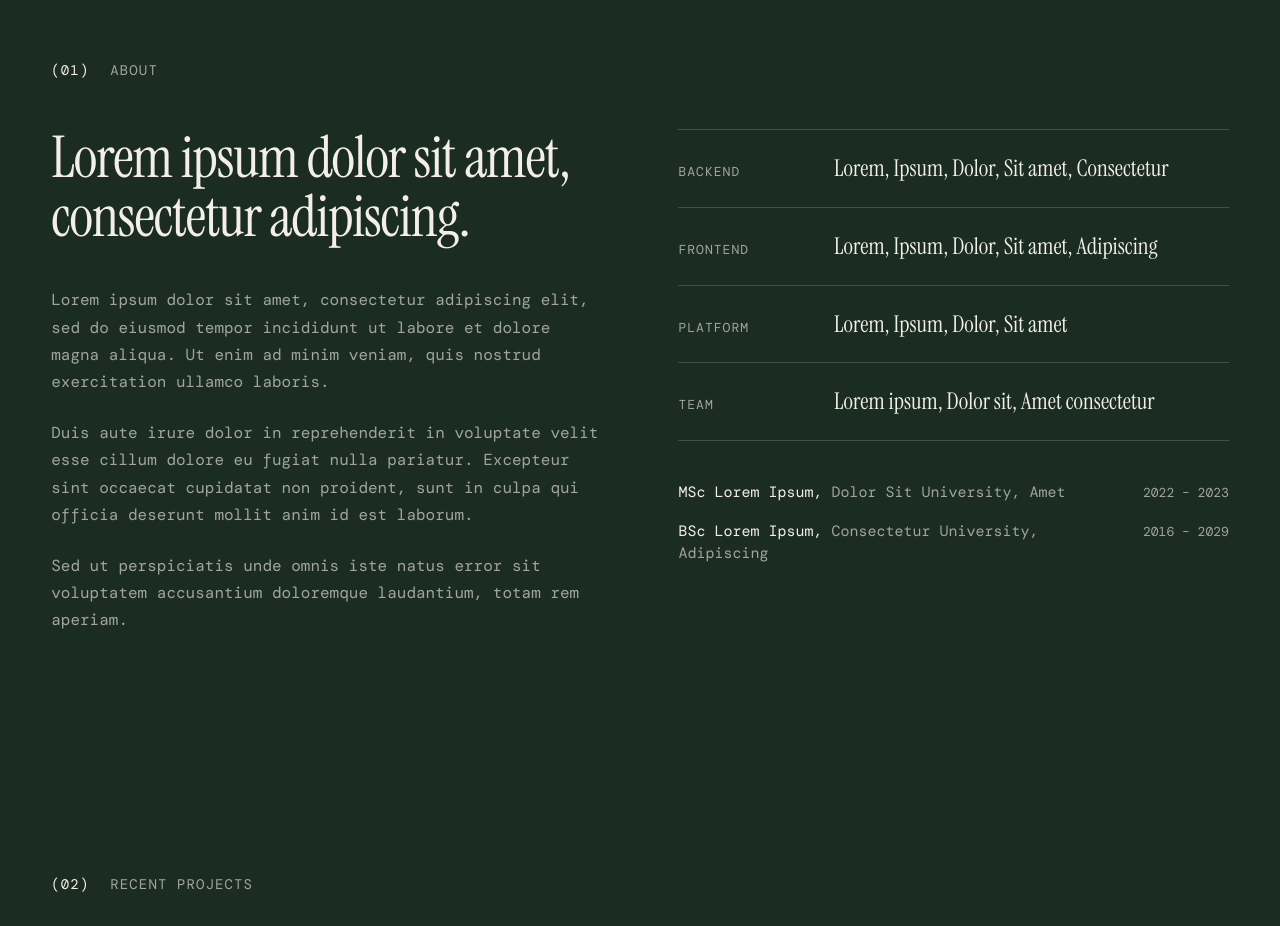
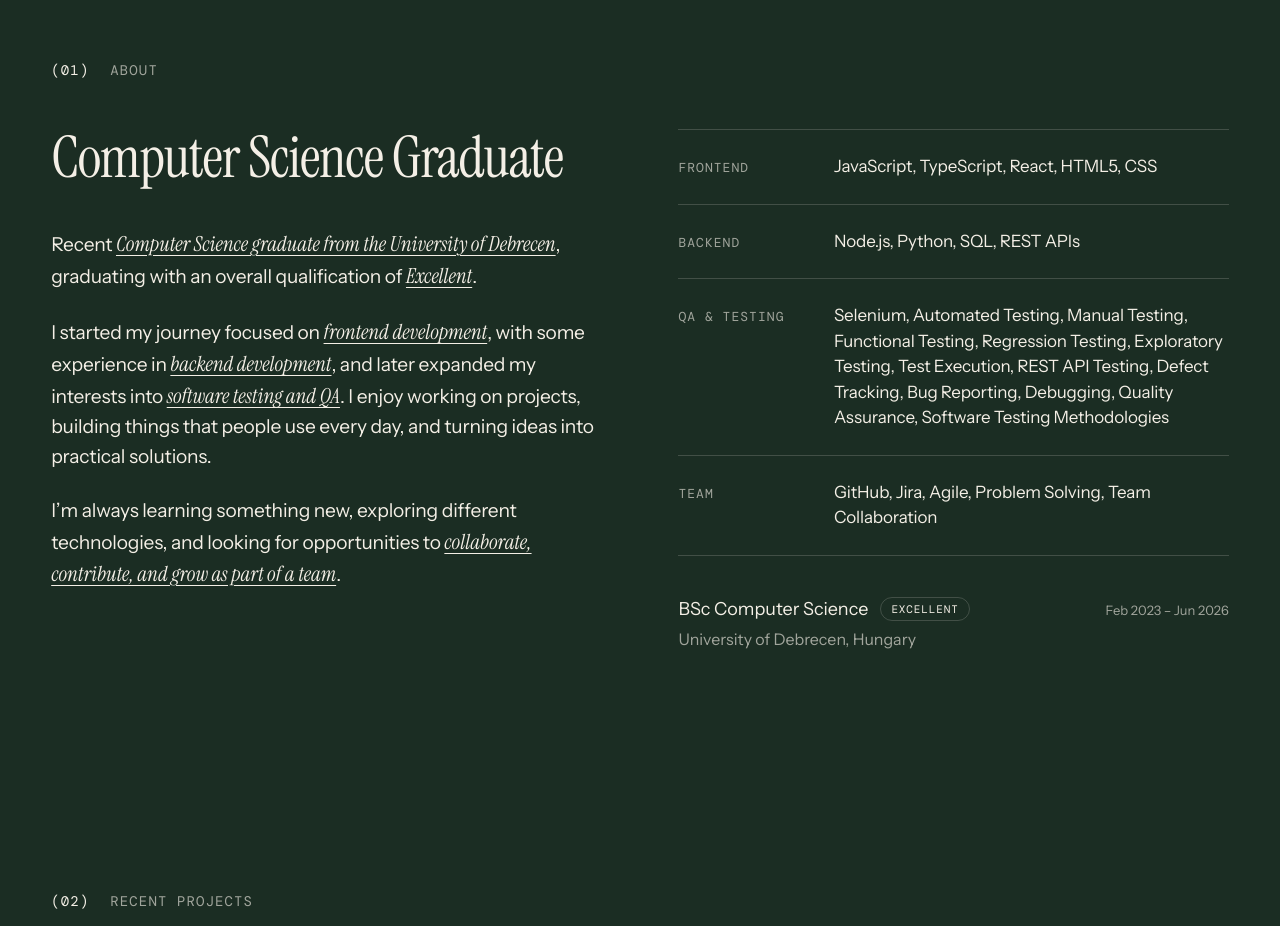
Before and after one commit to allentronix/my-oneline-cv, a React (Vite) app: page / in a window 1280 px wide. Shown: the part 860-1786 px from the top of the page. Built offline with nearby package versions, Linux system fonts and the light colour scheme; a web font is replaced by a local one.

Commit message:
fix: changed the lorem to real text

```diff
--- a/src/components/AboutSection.css
+++ b/src/components/AboutSection.css
@@ -26,10 +26,13 @@
 }
 
 .about-section__paragraph {
-  max-width: 60ch;
-  font-size: 16px;
-  line-height: 1.7;
-  color: var(--fg-muted);
+  max-width: 44ch;
+  font-family: var(--sans);
+  font-size: clamp(1.125rem, 1.5vw, 1.375rem);
+  line-height: 1.55;
+  letter-spacing: -0.01em;
+  color: var(--fg);
+  text-wrap: pretty;
 }
 
 .about-section__details {
--- a/src/components/AboutSection.jsx
+++ b/src/components/AboutSection.jsx
@@ -1,4 +1,5 @@
 import SectionLabel from "./ui/SectionLabel";
+import HighlightedText from "./ui/HighlightedText";
 import SkillGroups from "./SkillGroups";
 import EducationList from "./EducationList";
 import "./AboutSection.css";
@@ -20,7 +21,7 @@ function AboutSection({ about }) {
           <p className="about-section__heading">{heading}</p>
           {paragraphs.map((paragraph) => (
             <p className="about-section__paragraph" key={paragraph}>
-              {paragraph}
+              <HighlightedText text={paragraph} />
             </p>
           ))}
         </div>
--- a/src/components/EducationList.css
+++ b/src/components/EducationList.css
@@ -4,7 +4,8 @@
   margin: 0;
   padding: 0;
   list-style: none;
-  font-size: 15px;
+  font-family: var(--sans);
+  font-size: 16px;
 }
 
 .education-list__item {
@@ -12,6 +13,30 @@
   justify-content: space-between;
   align-items: baseline;
   gap: 8px 24px;
+}
+
+.education-list__text {
+  display: grid;
+  gap: 4px;
+}
+
+.education-list__degree {
+  display: flex;
+  flex-wrap: wrap;
+  align-items: center;
+  gap: 8px 12px;
+  font-size: 1.125rem;
+}
+
+.education-list__grade {
+  padding: 3px 10px;
+  border: 1px solid var(--line-strong);
+  border-radius: 999px;
+  font-family: var(--mono);
+  font-size: 11px;
+  letter-spacing: 0.08em;
+  text-transform: uppercase;
+  color: var(--fg);
 }
 
 .education-list__institution {
--- a/src/components/EducationList.jsx
+++ b/src/components/EducationList.jsx
@@ -5,12 +5,15 @@ function EducationList({ entries }) {
     <ul className="education-list">
       {entries.map((entry) => (
         <li className="education-list__item" key={entry.id}>
-          <p>
-            <span className="education-list__degree">{entry.degree}</span>,{" "}
-            <span className="education-list__institution">
-              {entry.institution}
-            </span>
-          </p>
+          <div className="education-list__text">
+            <p className="education-list__degree">
+              {entry.degree}
+              {entry.grade && (
+                <span className="education-list__grade">{entry.grade}</span>
+              )}
+            </p>
+            <p className="education-list__institution">{entry.institution}</p>
+          </div>
           <span className="education-list__years">{entry.years}</span>
         </li>
       ))}
--- a/src/components/Hero.css
+++ b/src/components/Hero.css
@@ -28,17 +28,6 @@
   letter-spacing: -0.015em;
   color: var(--fg);
   text-wrap: pretty;
-}
-
-.hero__intro strong {
-  font-family: var(--serif);
-  font-size: 1.08em;
-  font-weight: 400;
-  font-style: italic;
-  letter-spacing: 0;
-  text-decoration: underline;
-  text-decoration-thickness: 1px;
-  text-underline-offset: 0.18em;
 }
 
 .hero__footer {
--- a/src/components/Hero.jsx
+++ b/src/components/Hero.jsx
@@ -1,5 +1,5 @@
 import SocialLinks from "./SocialLinks";
-import { parseHighlights } from "../utils/parseHighlights";
+import HighlightedText from "./ui/HighlightedText";
 import "./Hero.css";
 
 function Hero({ headline, intro, linkedinUrl, githubUrl }) {
@@ -8,13 +8,7 @@ function Hero({ headline, intro, linkedinUrl, githubUrl }) {
       <div className="hero__content">
         <h1 className="hero__headline">{headline}</h1>
         <p className="hero__intro">
-          {parseHighlights(intro).map((segment, index) =>
-            segment.isHighlighted ? (
-              <strong key={index}>{segment.text}</strong>
-            ) : (
-              segment.text
-            ),
-          )}
+          <HighlightedText text={intro} />
         </p>
       </div>
       <div className="hero__footer">
--- a/src/components/SkillGroups.css
+++ b/src/components/SkillGroups.css
@@ -24,9 +24,10 @@
 
 .skill-groups__items {
   margin: 0;
-  font-family: var(--serif);
-  font-size: clamp(1.375rem, 1.8vw, 1.75rem);
-  line-height: 1.25;
+  font-family: var(--sans);
+  font-size: clamp(1.0625rem, 1.3vw, 1.25rem);
+  line-height: 1.5;
+  letter-spacing: -0.01em;
 }
 
 @media (max-width: 520px) {
--- /dev/null
+++ b/src/components/ui/HighlightedText.css
@@ -0,0 +1,11 @@
+.highlight {
+  font-family: var(--serif);
+  font-size: 1.08em;
+  font-weight: 400;
+  font-style: italic;
+  letter-spacing: 0;
+  color: var(--fg);
+  text-decoration: underline;
+  text-decoration-thickness: 1px;
+  text-underline-offset: 0.18em;
+}
--- /dev/null
+++ b/src/components/ui/HighlightedText.jsx
@@ -0,0 +1,17 @@
+import { parseHighlights } from "../../utils/parseHighlights";
+import "./HighlightedText.css";
+
+// Renders text, wrapping any **double-asterisk** parts in an italic, underlined highlight.
+function HighlightedText({ text }) {
+  return parseHighlights(text).map((segment, index) =>
+    segment.isHighlighted ? (
+      <strong key={index} className="highlight">
+        {segment.text}
+      </strong>
+    ) : (
+      segment.text
+    ),
+  );
+}
+
+export default HighlightedText;
--- a/src/data/about.js
+++ b/src/data/about.js
@@ -1,35 +1,50 @@
-// TODO: replace the lorem ipsum placeholders with your real content.
+// In paragraphs, wrap text in **double asterisks** to highlight it.
 export const about = {
-  heading: "Lorem ipsum dolor sit amet, consectetur adipiscing.",
+  heading: "Computer Science Graduate",
   paragraphs: [
-    "Lorem ipsum dolor sit amet, consectetur adipiscing elit, sed do eiusmod tempor incididunt ut labore et dolore magna aliqua. Ut enim ad minim veniam, quis nostrud exercitation ullamco laboris.",
-    "Duis aute irure dolor in reprehenderit in voluptate velit esse cillum dolore eu fugiat nulla pariatur. Excepteur sint occaecat cupidatat non proident, sunt in culpa qui officia deserunt mollit anim id est laborum.",
-    "Sed ut perspiciatis unde omnis iste natus error sit voluptatem accusantium doloremque laudantium, totam rem aperiam.",
+    "Recent **Computer Science graduate from the University of Debrecen**, graduating with an overall qualification of **Excellent**.",
+    "I started my journey focused on **frontend development**, with some experience in **backend development**, and later expanded my interests into **software testing and QA**. I enjoy working on projects, building things that people use every day, and turning ideas into practical solutions.",
+    "I’m always learning something new, exploring different technologies, and looking for opportunities to **collaborate, contribute, and grow as part of a team**.",
   ],
   skillGroups: [
     {
-      label: "Backend",
-      items: ["Lorem", "Ipsum", "Dolor", "Sit amet", "Consectetur"],
+      label: "Frontend",
+      items: ["JavaScript", "TypeScript", "React", "HTML5", "CSS"],
     },
     {
-      label: "Frontend",
-      items: ["Lorem", "Ipsum", "Dolor", "Sit amet", "Adipiscing"],
+      label: "Backend",
+      items: ["Node.js", "Python", "SQL", "REST APIs"],
     },
-    { label: "Platform", items: ["Lorem", "Ipsum", "Dolor", "Sit amet"] },
-    { label: "Team", items: ["Lorem ipsum", "Dolor sit", "Amet consectetur"] },
+    {
+      label: "QA & Testing",
+      items: [
+        "Selenium",
+        "Automated Testing",
+        "Manual Testing",
+        "Functional Testing",
+        "Regression Testing",
+        "Exploratory Testing",
+        "Test Execution",
+        "REST API Testing",
+        "Defect Tracking",
+        "Bug Reporting",
+        "Debugging",
+        "Quality Assurance",
+        "Software Testing Methodologies",
+      ],
+    },
+    {
+      label: "Team",
+      items: ["GitHub", "Jira", "Agile", "Problem Solving", "Team Collaboration"],
+    },
   ],
   education: [
     {
-      id: "masters",
-      degree: "MSc Lorem Ipsum",
-      institution: "Dolor Sit University, Amet",
-      years: "2022 – 2023",
-    },
-    {
-      id: "bachelors",
-      degree: "BSc Lorem Ipsum",
-      institution: "Consectetur University, Adipiscing",
-      years: "2016 – 2029",
+      id: "bsc-computer-science",
+      degree: "BSc Computer Science",
+      institution: "University of Debrecen, Hungary",
+      grade: "Excellent",
+      years: "Feb 2023 – Jun 2026",
     },
   ],
 };
--- a/src/data/profile.js
+++ b/src/data/profile.js
@@ -1,10 +1,9 @@
-// TODO: replace placeholder values with your own details.
 export const profile = {
   name: "Madufor Chijioke",
   headline: "Software Engineer",
   // Wrap text in **double asterisks** to highlight it.
   intro:
     "Focused on building reliable, user-focused applications with an emphasis on clean development and quality. Experienced in **QA and software testing**, with a passion for solving problems, exploring new technologies, and building software that works well.",
-  linkedinUrl: "https://www.linkedin.com/in/your-handle",
-  githubUrl: "https://github.com/your-handle",
+  linkedinUrl: "https://www.linkedin.com/in/chijiokemadufor",
+  githubUrl: "https://github.com/allentronix",
 };
```
